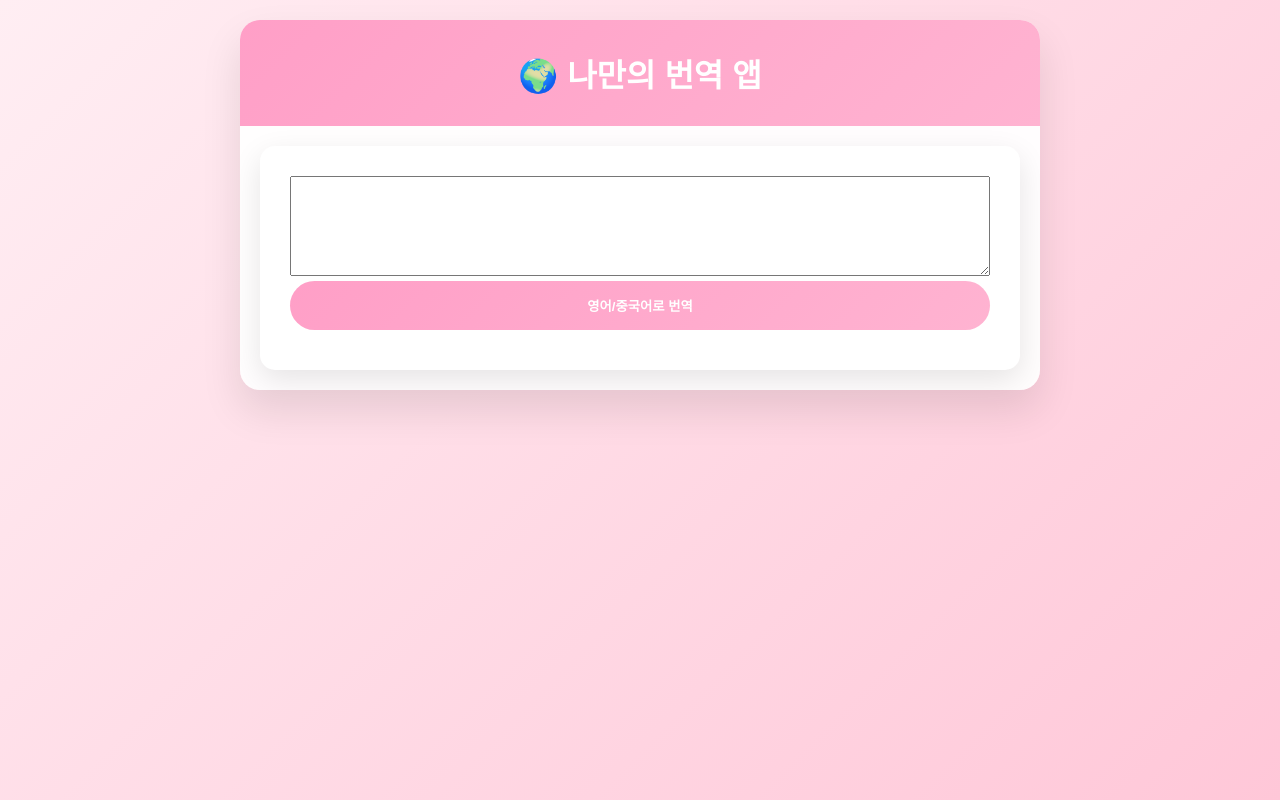
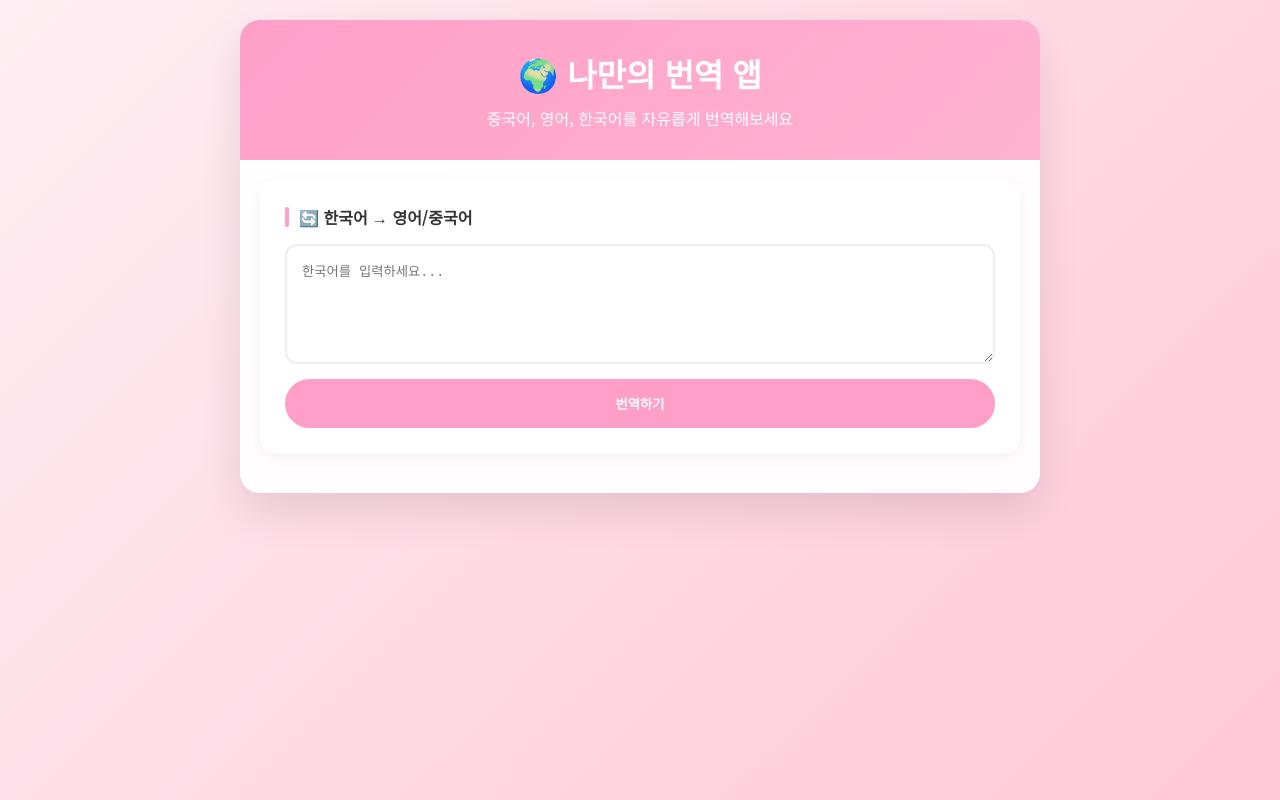
Before and after one commit to windyk1004-hash/TranslatorApp, a plain HTML site: page index.html in a window 1280 px wide. Drawn offline with Linux system fonts and the light colour scheme.

Commit message:
Update index.html

```diff
--- a/index.html
+++ b/index.html
@@ -3,40 +3,41 @@
 <head>
     <meta charset="UTF-8">
     <meta name="viewport" content="width=device-width, initial-scale=1.0">
-    <title>나만의 번역 앱</title>
+    <title>🌍 나만의 번역 앱</title>
     <script src="https://cdn.jsdelivr.net/npm/pinyin-pro@3.20.0/dist/pinyin-pro.js"></script>
     <link href="https://fonts.googleapis.com/css2?family=Noto+Sans+KR:wght@300;400;500;700&display=swap" rel="stylesheet">
     <style>
         * { margin: 0; padding: 0; box-sizing: border-box; }
         body { font-family: 'Noto Sans KR', sans-serif; background: linear-gradient(135deg, #ffeef3 0%, #ffc7d8 100%); min-height: 100vh; padding: 20px; }
-        .container { max-width: 800px; margin: 0 auto; background: rgba(255, 255, 255, 0.95); border-radius: 20px; box-shadow: 0 20px 40px rgba(0, 0, 0, 0.1); overflow: hidden; }
-
-        /* 줄 바꿈 유지 및 텍스트 스타일 */
-        .result-text {
-            font-size: 1.1rem; line-height: 1.6; color: #333;
-            white-space: pre-wrap; /* 줄 바꿈 및 공백 유지 */
-            word-break: break-all;  /* 긴 단어 강제 줄 바꿈 */
-        }
-
-        .header { background: linear-gradient(135deg, #ff9fc7 0%, #ffb3d1 100%); color: white; padding: 30px; text-align: center; }
-        .section { margin: 20px; background: white; border-radius: 15px; padding: 30px; box-shadow: 0 10px 30px rgba(0, 0, 0, 0.1); }
-        .btn { background: linear-gradient(135deg, #ff9fc7 0%, #ffb3d1 100%); color: white; border: none; padding: 15px 30px; border-radius: 50px; width: 100%; font-weight: 600; cursor: pointer; margin-bottom: 10px; }
-        .result-container { background: #fef7f9; border-radius: 12px; padding: 20px; margin-top: 20px; border-left: 4px solid #ff9fc7; }
-        .pinyin-text { font-size: 0.9rem; color: #777; margin-top: 8px; font-style: italic; }
+        .container { max-width: 800px; margin: 0 auto; background: rgba(255, 255, 255, 0.95); border-radius: 20px; box-shadow: 0 20px 40px rgba(0, 0, 0, 0.1); padding-bottom: 20px; }
+        .header { background: linear-gradient(135deg, #ff9fc7 0%, #ffb3d1 100%); color: white; padding: 30px; text-align: center; border-radius: 20px 20px 0 0; position: relative; }
+        .header h1 { font-size: 2rem; margin-bottom: 10px; }
+        .section { margin: 20px; background: white; border-radius: 15px; padding: 25px; box-shadow: 0 4px 15px rgba(0,0,0,0.05); }
+        .section-title { font-weight: 700; margin-bottom: 15px; color: #333; display: flex; align-items: center; gap: 10px; }
+        .section-title::before { content: ''; width: 4px; height: 20px; background: #ff9fc7; border-radius: 2px; }
+        textarea { width: 100%; height: 120px; padding: 15px; border: 2px solid #eee; border-radius: 12px; margin-bottom: 10px; resize: vertical; }
+        .btn { background: #ff9fc7; color: white; border: none; padding: 15px; border-radius: 50px; width: 100%; font-weight: 600; cursor: pointer; }
+        .result-container { background: #fff0f5; border-radius: 12px; padding: 20px; margin-top: 20px; border-left: 5px solid #ff9fc7; }
+        .result-text { font-size: 1.1rem; line-height: 1.6; white-space: pre-wrap; word-break: break-all; }
+        .pinyin-text { font-size: 0.9rem; color: #888; font-style: italic; margin-top: 5px; }
     </style>
 </head>
 <body>
     <div class="container">
-        <header class="header"><h1>🌍 나만의 번역 앱</h1></header>
+        <header class="header">
+            <h1>🌍 나만의 번역 앱</h1>
+            <p>중국어, 영어, 한국어를 자유롭게 번역해보세요</p>
+        </header>
 
         <main class="content">
             <section class="section">
-                <textarea id="bottomInput" style="width:100%; height:100px;"></textarea>
-                <button id="bottomTranslateBtn" class="btn" onclick="translateFromKorean()">영어/중국어로 번역</button>
+                <div class="section-title">🔄 한국어 → 영어/중국어</div>
+                <textarea id="bottomInput" placeholder="한국어를 입력하세요..."></textarea>
+                <button class="btn" onclick="handleTranslate()">번역하기</button>
 
                 <div id="bottomResult" class="result-container" style="display: none;">
-                    <div id="englishResult" class="result-text"></div>
-                    <div id="chineseResult" class="result-text" style="margin-top:10px;"></div>
+                    <div id="englishResult" class="result-text" style="color: #444;"></div>
+                    <div id="chineseResult" class="result-text" style="color: #d63384; margin-top: 10px;"></div>
                     <div id="chinesePinyin" class="pinyin-text"></div>
                 </div>
             </section>
@@ -44,21 +45,21 @@
     </div>
 
     <script>
-        function translateFromKorean() {
+        // 이 함수 내부에 실제 번역 로직(API 호출)을 연결해야 합니다.
+        function handleTranslate() {
             const text = document.getElementById('bottomInput').value.trim();
-            // (생략: 기존 google.script.run 호출 부분은 그대로 두세요)
+            if (!text) return alert('텍스트를 입력하세요');
 
-            // 번역 성공 핸들러 내부에서 병원 처리:
-            google.script.run.withSuccessHandler(function(result) {
-                document.getElementById('englishResult').textContent = result.englishTranslation;
-                document.getElementById('chineseResult').textContent = result.chineseTranslation;
+            // 실제 번역 API를 호출하는 로직이 여기에 들어가야 합니다.
+            // 지금은 테스트용으로 더미 데이터를 보여줍니다.
+            document.getElementById('englishResult').textContent = "English: " + text;
+            document.getElementById('chineseResult').textContent = "中文: " + text;
 
-                // pinyin-pro를 이용한 병음 생성 (로컬 처리)
-                const pinyinResult = pinyinPro.pinyin(result.chineseTranslation, { toneType: 'num' });
-                document.getElementById('chinesePinyin').textContent = `[${pinyinResult}]`;
+            // 병음 처리
+            const pinyin = pinyinPro.pinyin(text, { toneType: 'num' });
+            document.getElementById('chinesePinyin').textContent = "[" + pinyin + "]";
 
-                document.getElementById('bottomResult').style.display = 'block';
-            }).translateFromKorean(text);
+            document.getElementById('bottomResult').style.display = 'block';
         }
     </script>
 </body>
```
